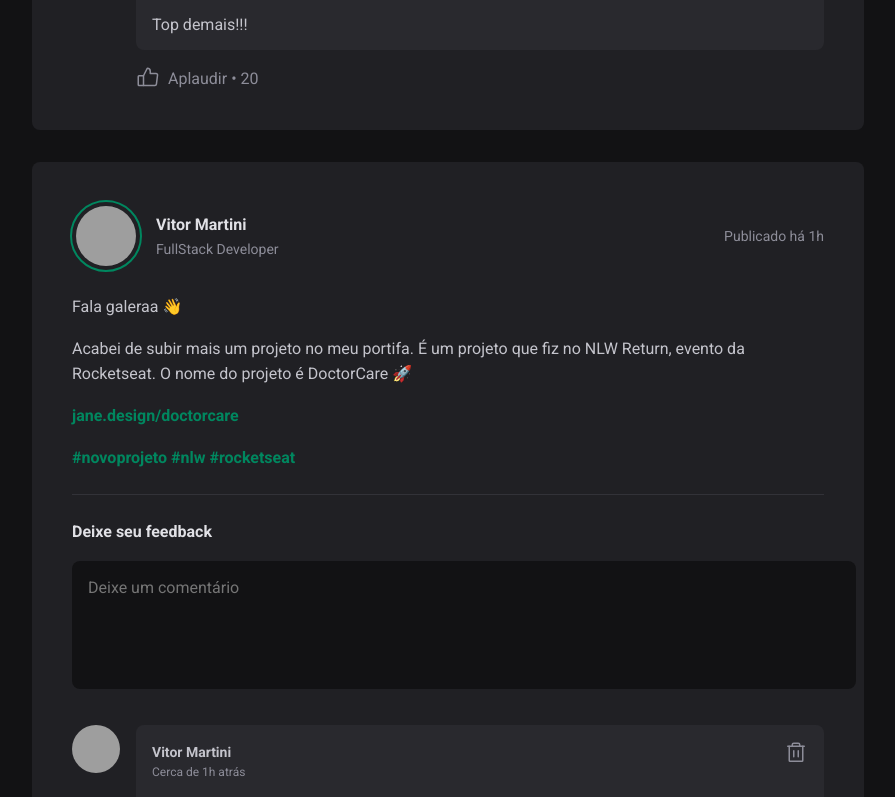
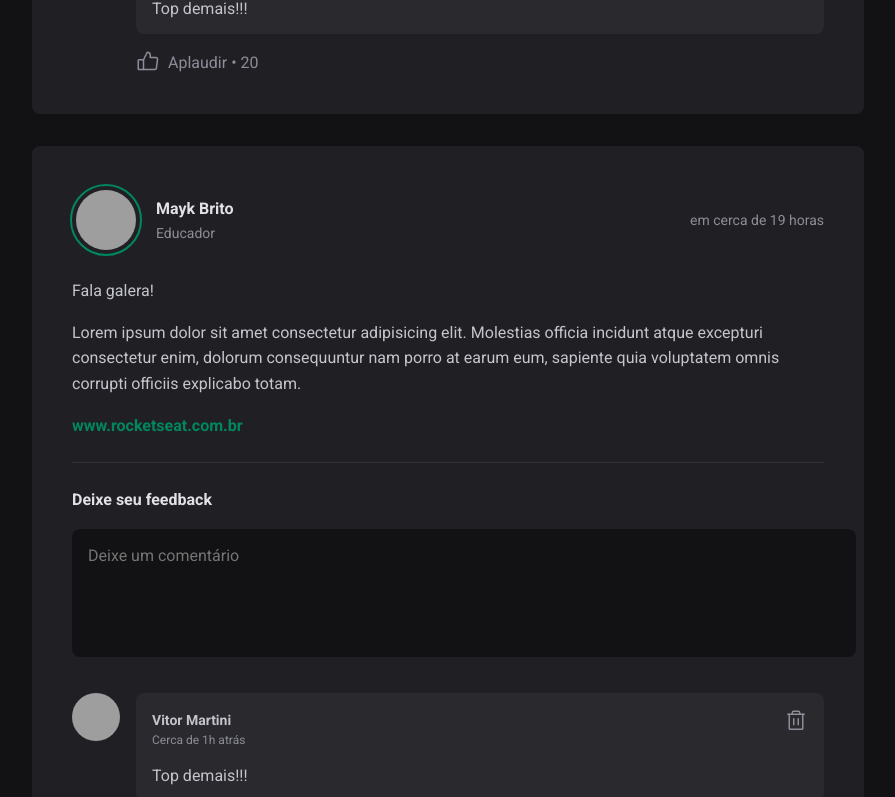
Before and after one commit to vitor-martini/ignite-feed, a React (Vite) app: page / in a window 1280 px wide. Shown: the part 1070-1867 px from the top of the page, without its empty margins (336-1231 px from the left). Built offline with nearby package versions, Linux system fonts and the light colour scheme; grey boxes are pictures that could not be loaded.

Commit message:
feat: making the data dynamic

```diff
--- a/package.json
+++ b/package.json
@@ -10,6 +10,7 @@
     "preview": "vite preview"
   },
   "dependencies": {
+    "date-fns": "^3.6.0",
     "phosphor-react": "^1.4.1",
     "react": "^18.3.1",
     "react-dom": "^18.3.1"
--- a/src/App.jsx
+++ b/src/App.jsx
@@ -5,14 +5,55 @@ import styles from './App.module.css'
 import './global.css'
 
 export function App() {
+  const posts = [
+    {
+      id: 1,
+      author: {
+        avatarUrl: 'https://github.com/vitor-martini.png',
+        name: 'Vitor Martini',
+        role: 'Developer',
+      },
+      content: [
+        { type: 'paragraph', content: 'Fala galera!'},
+        { type: 'paragraph', content: 'Lorem ipsum dolor sit amet consectetur adipisicing elit. Sit fugit dolorem quod est aliquid animi architecto reiciendis laudantium in ullam, nostrum nesciunt ut vel magnam, libero quidem porro quis? Tenetur?'},
+        { type: 'link', content: '@vitor-martini'},
+      ],
+      publishedAt: new Date('2024-09-01 21:36:50')
+    },
+    {
+      id: 2,
+      author: {
+        avatarUrl: 'https://github.com/maykbrito.png',
+        name: 'Mayk Brito',
+        role: 'Educador',
+      },
+      content: [
+        { type: 'paragraph', content: 'Fala galera!'},
+        { type: 'paragraph', content: 'Lorem ipsum dolor sit amet consectetur adipisicing elit. Molestias officia incidunt atque excepturi consectetur enim, dolorum consequuntur nam porro at earum eum, sapiente quia voluptatem omnis corrupti officiis explicabo totam.'},
+        { type: 'link', content: 'www.rocketseat.com.br'},
+      ],
+      publishedAt: new Date('2024-09-03 20:12:37')
+    },
+  ]
+
   return (
     <>
       <Header/>
       <div className={styles.wrapper}>
         <Sidebar/>
         <main>
-          <Post/>
-          <Post/>
+          {
+            posts.map(p => {
+              return (
+                <Post
+                  key={p.id}
+                  author={p.author}
+                  content={p.content}
+                  publishedAt={p.publishedAt}
+                />
+              )
+            })
+          }
         </main>
       </div>
     </>
--- a/src/components/Post.jsx
+++ b/src/components/Post.jsx
@@ -1,36 +1,47 @@
+import { format, formatDistanceToNow } from 'date-fns';
+import ptBR from 'date-fns/locale/pt-BR';
 import { Avatar } from './Avatar'
 import { Comment } from './Comment'
 import styles from './Post.module.css'
 
-export function Post() {
+export function Post({ author, publishedAt, content }) {
+  const publishedDateFormatted = format(publishedAt, "d 'de' LLLL 'às' HH:mm", {
+    locale: ptBR,
+  })
+  const publishedDateRelativeToNow = formatDistanceToNow(publishedAt, {
+    locale: ptBR,
+    addSuffix: true
+  })
+
   return (
     <article className={styles.post}>
       <header>
         <div className={styles.author}>
-          <Avatar src="https://github.com/vitor-martini.png"/>
+          <Avatar src={author.avatarUrl}/>
           <div className={styles.authorInfo}>
-            <strong>Vitor Martini</strong>
-            <span>FullStack Developer</span>
+            <strong>{author.name}</strong>
+            <span>{author.role}</span>
           </div>
         </div>
 
         <time
-          title="02 de Setembro às 21h30"
-          dateTime="2024-09-02 21:30:00"
+          title={publishedDateFormatted}
+          dateTime={publishedAt.toISOString() }
         >
-          Publicado há 1h
+          {publishedDateRelativeToNow}
         </time>
       </header>
 
       <div className={styles.content}>
-        <p>Fala galeraa 👋</p>
-        <p>Acabei de subir mais um projeto no meu portifa. É um projeto que fiz no NLW Return, evento da Rocketseat. O nome do projeto é DoctorCare 🚀</p>
-        <p><a href="#">jane.design/doctorcare</a></p>
-        <p>
-          <a href="#">#novoprojeto</a> {' '}
-          <a href="#">#nlw</a> {' '}
-          <a href="#">#rocketseat</a> {' '}
-        </p>
+        {
+          content.map(line => {
+            if (line.type === 'paragraph') {
+              return <p>{line.content}</p>
+            } else if (line.type === 'link') {
+              return <p><a href="#">{line.content}</a></p>
+            }
+          })
+        }
       </div>
 
       <form className={styles.commentForm}>
```
Also changed, not shown: eslint.config.js (deleted, +0 -38 lines), 1 other file (tests, documents, lock files or other folders).
